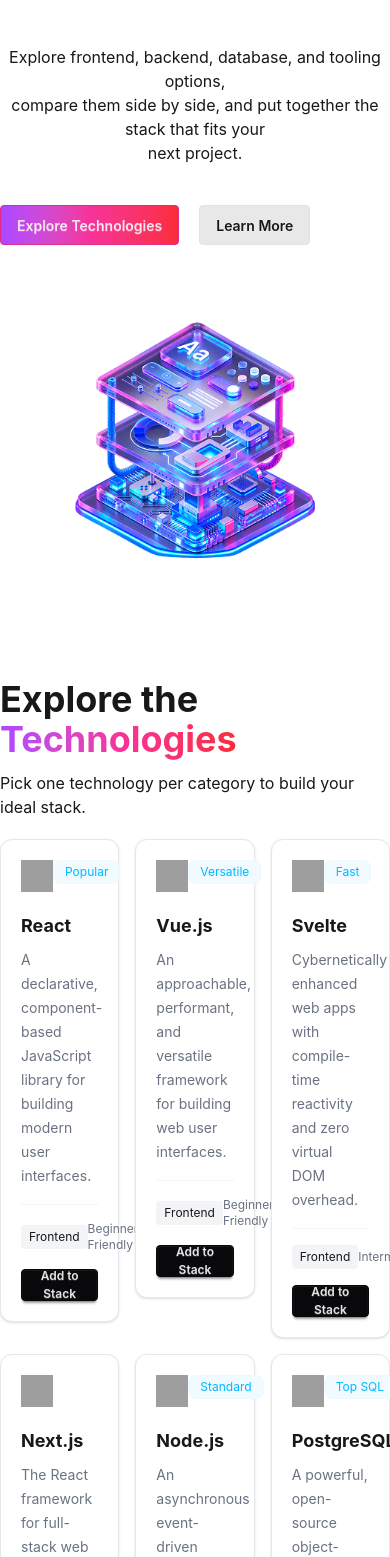
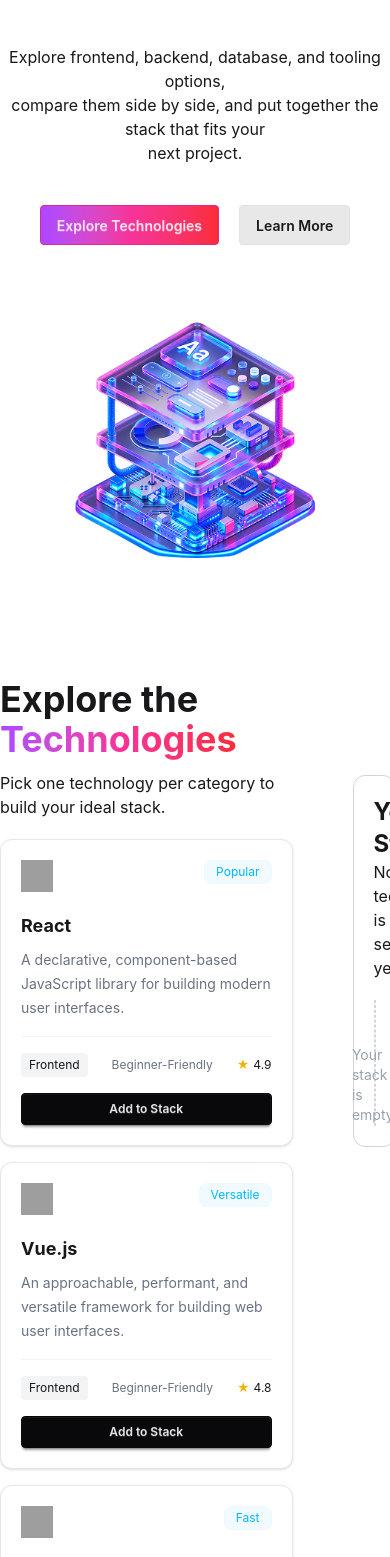
Before and after one commit to Md-Sayem-Bin-Goni/Dev-Stack, a React (Vite) app: page / in a window 390 px wide. Shown: the part 443-2000 px from the top of the page. Built offline with nearby package versions, Linux system fonts and the light colour scheme; grey boxes are pictures that could not be loaded.

Commit message:
making more responsive

```diff
--- a/src/Component/AvailableTechnology.tsx
+++ b/src/Component/AvailableTechnology.tsx
@@ -12,7 +12,7 @@
 const AvailableTechnology = ({ technology, selectedTechnology, setSelectedTechnology }: IAvailableTechnologyProps) => {
     return (
         <div>
-            <div className='grid grid-cols-3 gap-4'>
+            <div className='grid grid-cols-1  md:grid-cols-3 gap-4   lg:grid-cols-3 gap-4'>
                 {
                     technology.map((tech: Itechnology) => {
                         return <TechnologyCard tech={tech} key={tech.id} selectedTechnology={selectedTechnology} setSelectedTechnology={setSelectedTechnology}></TechnologyCard>
--- a/src/Component/Banner.tsx
+++ b/src/Component/Banner.tsx
@@ -11,7 +11,7 @@
                     next project.
                 </p>
 
-                <div className='flex gap-5'>
+                <div className='flex gap-5 justify-center md:justify-start'>
                     <button className=" mt-10 btn btn-active btn-secondary bg-linear-to-r from-purple-500 via-pink-500 to-red-500 ">Explore Technologies</button>
                     <button className=" mt-10 btn btn-active  ">Learn More</button>
                 </div>
--- a/src/Component/Technology.tsx
+++ b/src/Component/Technology.tsx
@@ -14,17 +14,17 @@
     const [selectedTechnology, setSelectedTechnology] = useState<Itechnology[]>([])
 
     return (
-        <div className='container mx-auto grid    lg:grid-cols-12'>
-            <div className='grid grid-cols-1'>
-                <div className='lg:col-span-9'>
+        <div className='container mx-auto grid  grid-cols-12  '>
+
+                <div className='col-span-9'>
                     <h2 className='text-4xl font-bold'>Explore the <span className='bg-linear-to-r from-purple-500 via-pink-500 to-red-500 bg-clip-text text-transparent'>Technologies</span></h2>
                     <p className='mt-3 mb-5'>Pick one technology per category to build your ideal stack.</p>
 
                     <AvailableTechnology technology={technology} selectedTechnology={selectedTechnology} setSelectedTechnology={setSelectedTechnology}></AvailableTechnology>
                 </div>
-            </div>
 
-            <div className='lg:col-span-3'>
+
+            <div className='col-span-3'>
                 <div>
                     <SelectedTechnology selectedTechnology={selectedTechnology} setSelectedTechnology={setSelectedTechnology} ></SelectedTechnology>
                 </div>
```
